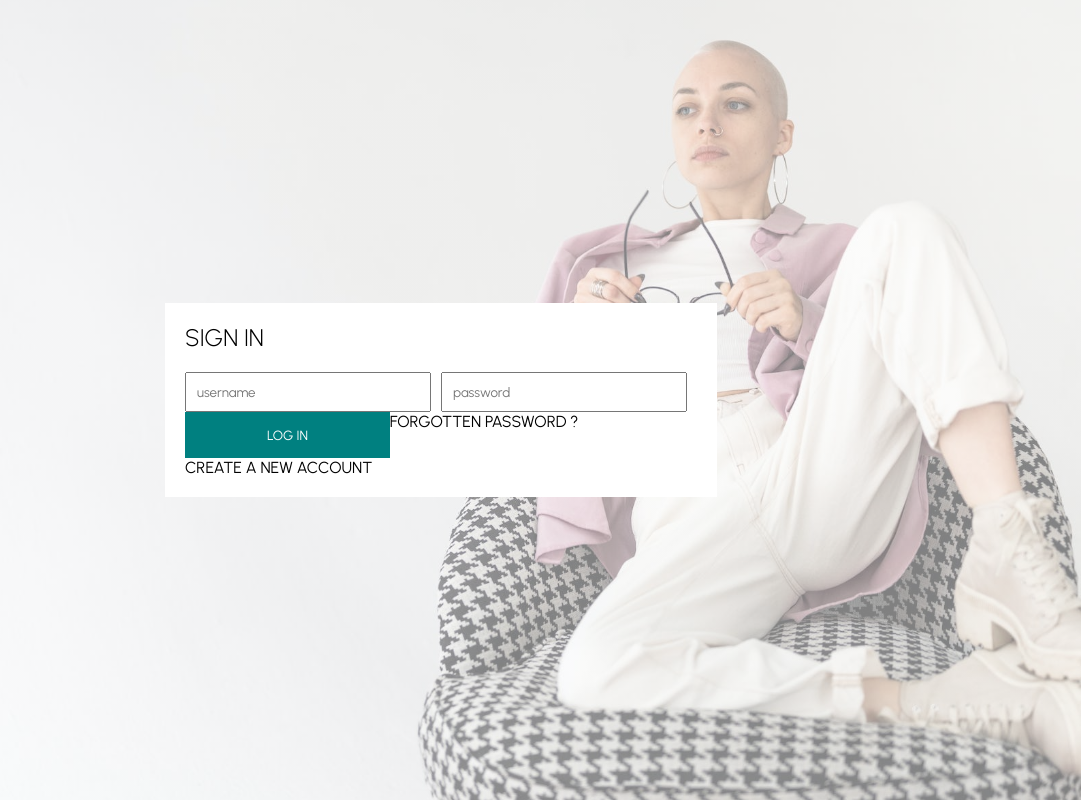
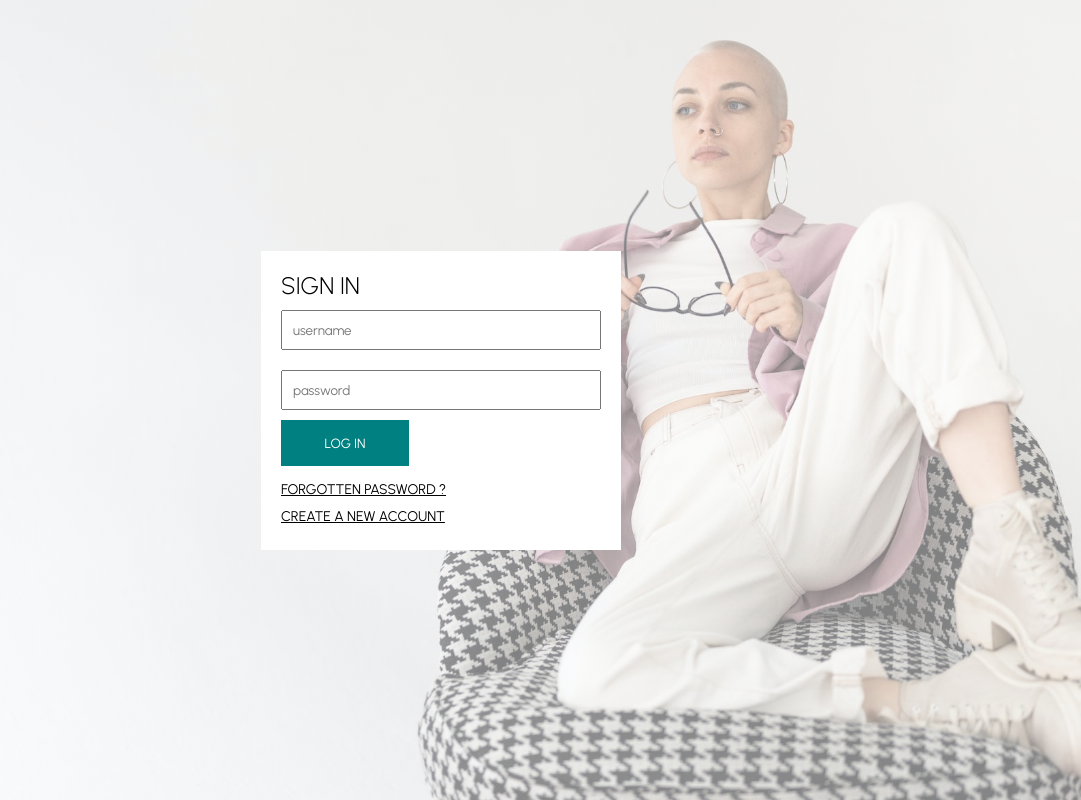
Before and after one commit to spython001/react-eCommerce, a React (Vite) app: page / in a window 1280 px wide. Shown: the whole page, without its empty margins (199-1280 px from the left). Built offline with nearby package versions, Linux system fonts and the light colour scheme; a web font is replaced by a local one.

Commit message:
modified contents of the login page

```diff
--- a/src/pages/login/Login.jsx
+++ b/src/pages/login/Login.jsx
@@ -14,7 +14,7 @@ const Container = styled.div`
 
 const Wrapper = styled.div`
     padding: 20px;
-    width: 40%;
+    width: 25%;
     background-color: white;
 
 `
@@ -26,14 +26,14 @@ const Title = styled.h1`
 
 const Form = styled.form`
     display: flex;
-    flex-wrap: wrap;
+    flex-direction: column;
 
 `
 
 const Input = styled.input`
     flex:1;
     min-width: 40%;
-    margin:20px 10px 0px 0px;
+    margin:10px 0;
     padding:10px;
 `
 
@@ -44,10 +44,14 @@ const Button = styled.button`
     background-color: teal;
     color: white;
     cursor: pointer;
+    margin-bottom: 10px;
 `
 
 const Link = styled.a`
-
+    margin: 5px 0px;
+    font-size: 14px;
+    text-decoration: underline;
+    cursor: pointer;
 `
 
 
```
